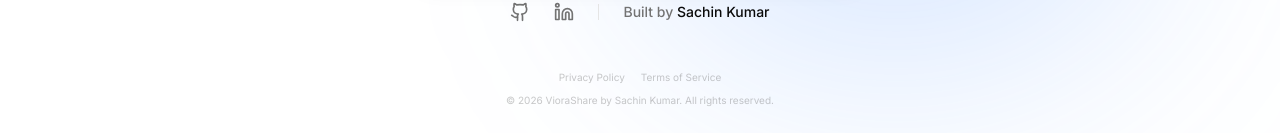
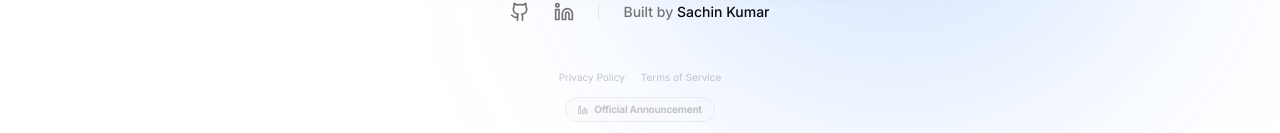
Before and after one commit to sachusorav/VioraShare, a Next.js app: page / in a window 1280 px wide. Shown: the part 819-952 px from the top of the page. Built offline with nearby package versions, Linux system fonts and the light colour scheme.

Commit message:
seo: add official announcement social signals to boost search visibility

```diff
--- a/src/app/layout.tsx
+++ b/src/app/layout.tsx
@@ -91,7 +91,8 @@ export default function RootLayout({
       "url": "https://www.linkedin.com/in/sachinkumar014",
       "sameAs": [
         "https://www.linkedin.com/in/sachinkumar014",
-        "https://github.com/sachusorav"
+        "https://github.com/sachusorav",
+        "https://www.linkedin.com/posts/sachinkumar014_viorashare-secure-temporary-file-sharing-activity-7442886400578084864-Mbf7"
       ]
     },
     "publisher": {
@@ -100,7 +101,10 @@ export default function RootLayout({
       "logo": {
         "@type": "ImageObject",
         "url": "https://viorashare.online/icon.png"
-      }
+      },
+      "sameAs": [
+        "https://www.linkedin.com/posts/sachinkumar014_viorashare-secure-temporary-file-sharing-activity-7442886400578084864-Mbf7"
+      ]
     }
   };
 
--- a/src/app/page.tsx
+++ b/src/app/page.tsx
@@ -1,6 +1,7 @@
 import { Suspense } from "react";
 import Image from "next/image";
 import Link from "next/link";
+import { Linkedin } from "lucide-react";
 import { HomeForms } from "@/components/home-forms";
 import { SocialLinks } from "@/components/social-links";
 
@@ -40,10 +41,21 @@ export default function Home() {
 
         <SocialLinks />
 
-        <footer className="mt-12 text-center text-[10px] text-muted-foreground/40 space-y-2">
+        <footer className="mt-12 text-center text-[10px] text-muted-foreground/40 space-y-3">
           <div className="flex items-center justify-center gap-4">
             <Link href="/privacy" className="hover:text-primary transition-colors">Privacy Policy</Link>
             <Link href="/terms" className="hover:text-primary transition-colors">Terms of Service</Link>
+          </div>
+          <div className="flex items-center justify-center">
+            <Link
+              href="https://www.linkedin.com/posts/sachinkumar014_viorashare-secure-temporary-file-sharing-activity-7442886400578084864-Mbf7"
+              target="_blank"
+              rel="noopener noreferrer"
+              className="flex items-center gap-1.5 hover:text-primary transition-all duration-300 py-1 px-3 rounded-full bg-muted/20 border border-muted-foreground/10"
+            >
+              <Linkedin className="w-2.5 h-2.5" />
+              <span className="font-bold tracking-tight">Official Announcement</span>
+            </Link>
           </div>
           <p>© 2026 VioraShare by Sachin Kumar. All rights reserved.</p>
         </footer>
```
